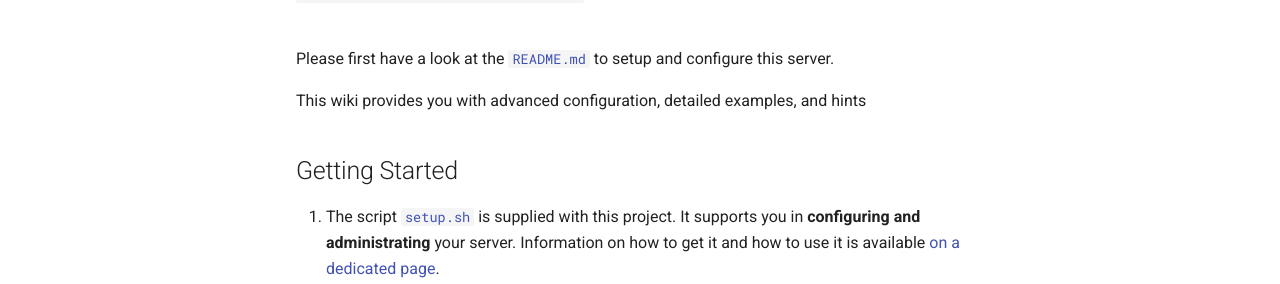
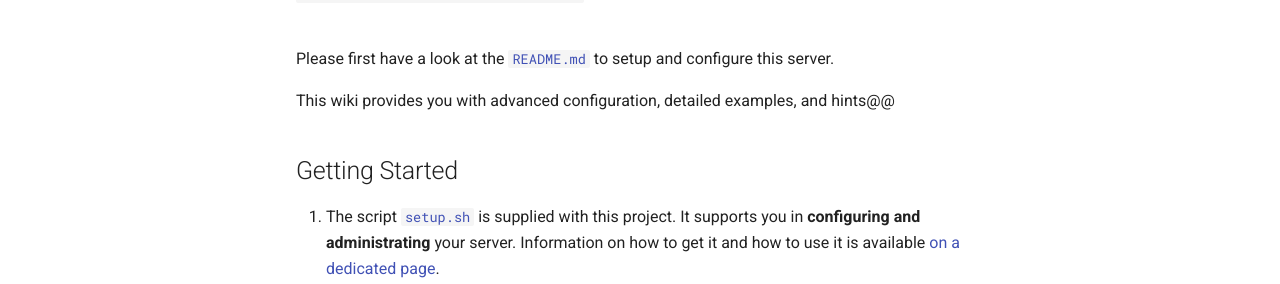
Before and after one commit to polarathene/mkdocs-version-test, an MkDocs documentation site: the page built from docs/content/index.md, in a window 1280 px wide and 1088 px high. Shown: the part 223-507 px from the top of the window. Built offline with MkDocs 1.6.1 and Material for MkDocs 9.7.7, drawn with Linux system fonts in a browser that asks for light colours; comment, search, counter and statistics services are not loaded; the version menu is left out.

Commit message:
minor change

```diff
--- a/docs/content/index.md
+++ b/docs/content/index.md
@@ -6,7 +6,7 @@ title: Home
 
 Please first have a look at the [`README.md`][github-file-readme] to setup and configure this server.
 
-This wiki provides you with advanced configuration, detailed examples, and hints
+This wiki provides you with advanced configuration, detailed examples, and hints@@
 
 ## Getting Started
 
```
